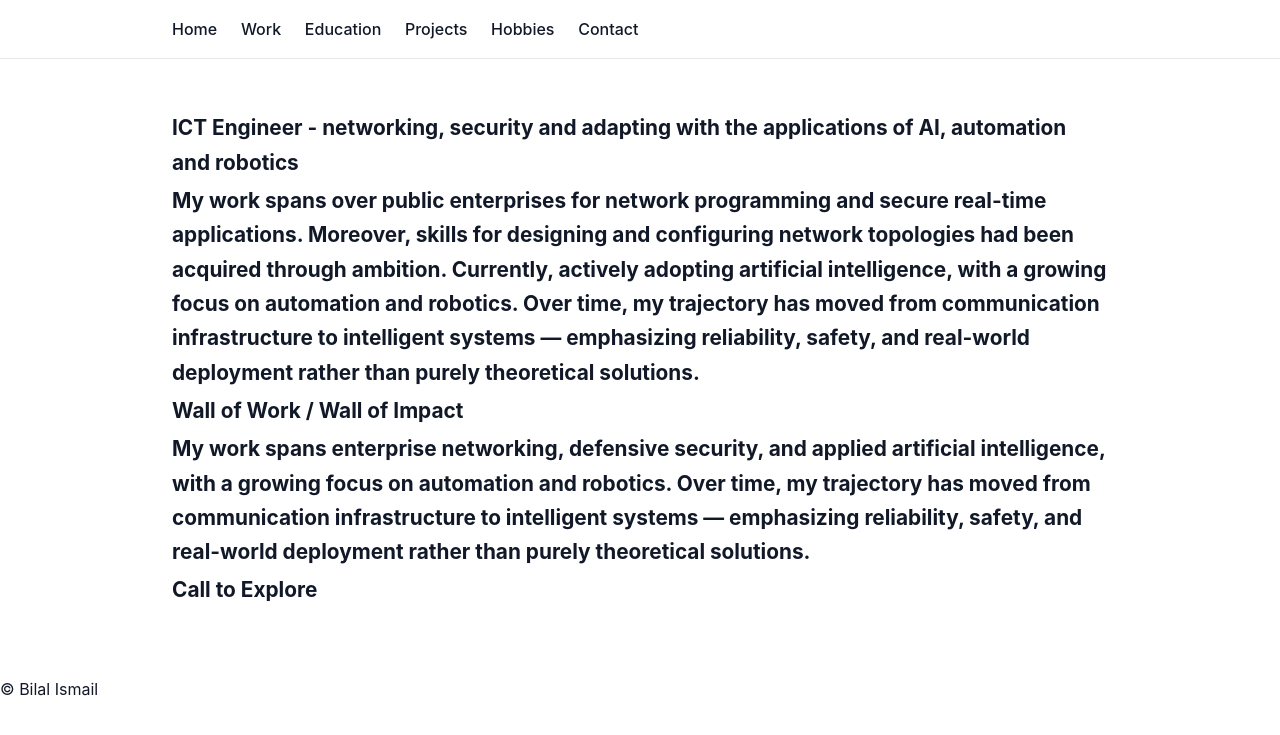
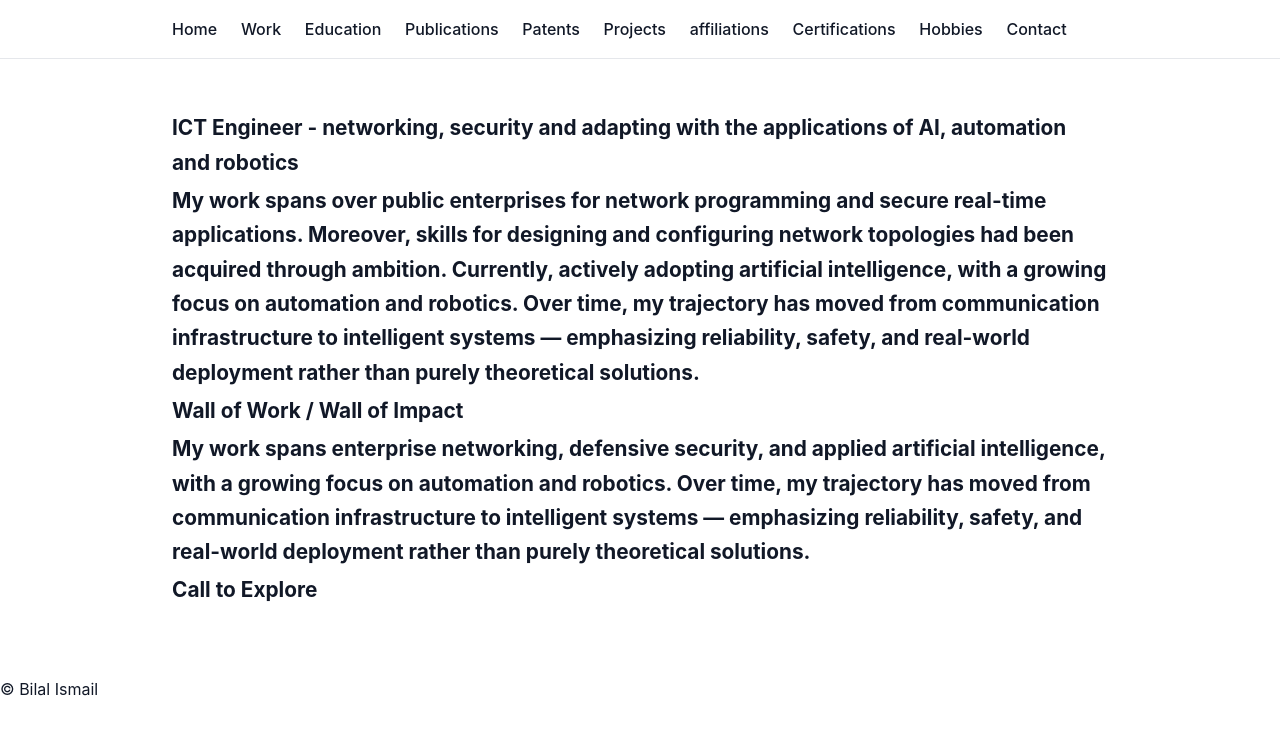
Before and after one commit to bilal-ismail/bilal-ismail.github.io, a Jekyll site: the page built from index.md, in a window 1280 px wide. Shown: the top 735 px of the page. Built offline with Jekyll 4.4.1, drawn with Linux system fonts in a browser that asks for light colours.

Commit message:
Update header.html

```diff
--- a/_includes/header.html
+++ b/_includes/header.html
@@ -3,7 +3,11 @@
     <a href="/">Home</a>
     <a href="/work">Work</a>
     <a href="/education">Education</a>
+    <a href="/publications">Publications</a>
+    <a href="/patents">Patents</a>
     <a href="/projects">Projects</a>
+    <a href="/affiliations">affiliations</a>
+    <a href="/certifications">Certifications</a>
     <a href="/hobbies">Hobbies</a>
     <a href="/contact">Contact</a>
 </nav>
```
Lines whose indentation alone changed are shown as unchanged.
